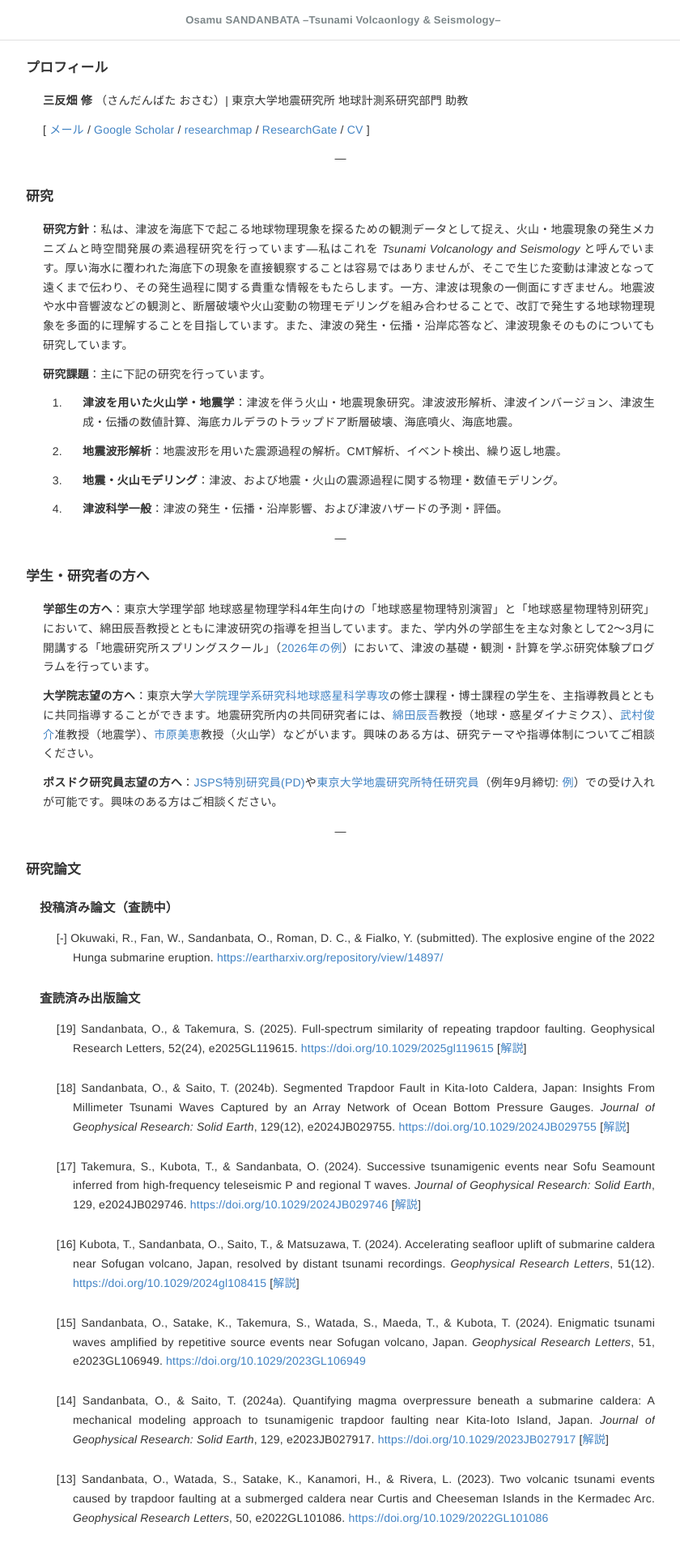
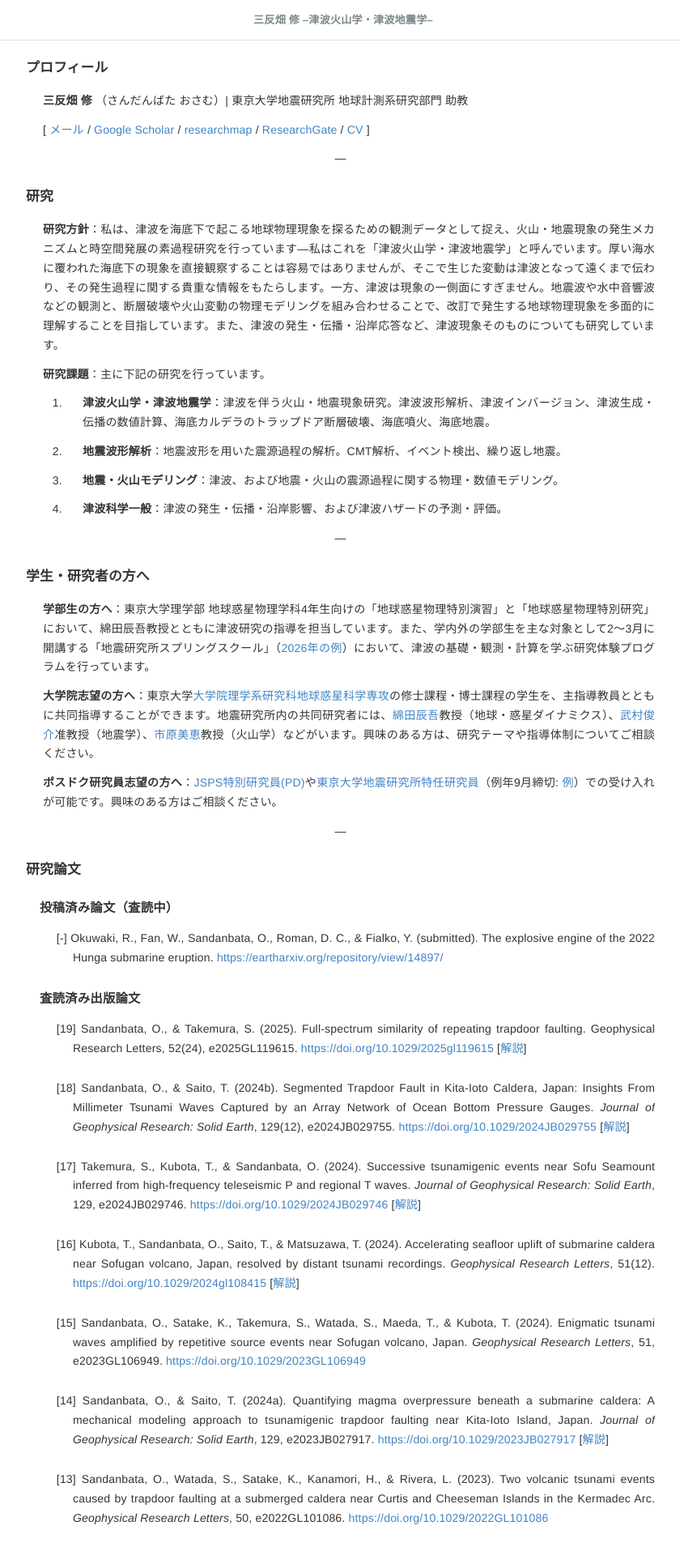
Before and after one commit to osandanbata/osandanbata.github.io, a Jekyll site: the page built from index.md, in a window 1280 px wide. Shown: the top 1915 px of the page at 81% size, without its empty margins (216-1056 px from the left). Built offline with Jekyll 4.4.1, drawn with Linux system fonts in a browser that asks for light colours.

Commit message:
Initial site for GitHub Pages_v3

```diff
--- a/index.md
+++ b/index.md
@@ -1,6 +1,6 @@
 ---
 layout: home
-title: Osamu SANDANBATA –Tsunami Volcaonlogy & Seismology–
+title: 三反畑 修 –津波火山学・津波地震学–
 permalink: /
 ---
 
@@ -18,11 +18,11 @@ permalink: /
 
 ## 研究
 
-**研究方針**：私は、津波を海底下で起こる地球物理現象を探るための観測データとして捉え、火山・地震現象の発生メカニズムと時空間発展の素過程研究を行っています—私はこれを *Tsunami Volcanology and Seismology* と呼んでいます。厚い海水に覆われた海底下の現象を直接観察することは容易ではありませんが、そこで生じた変動は津波となって遠くまで伝わり、その発生過程に関する貴重な情報をもたらします。一方、津波は現象の一側面にすぎません。地震波や水中音響波などの観測と、断層破壊や火山変動の物理モデリングを組み合わせることで、改訂で発生する地球物理現象を多面的に理解することを目指しています。また、津波の発生・伝播・沿岸応答など、津波現象そのものについても研究しています。
+**研究方針**：私は、津波を海底下で起こる地球物理現象を探るための観測データとして捉え、火山・地震現象の発生メカニズムと時空間発展の素過程研究を行っています—私はこれを「津波火山学・津波地震学」と呼んでいます。厚い海水に覆われた海底下の現象を直接観察することは容易ではありませんが、そこで生じた変動は津波となって遠くまで伝わり、その発生過程に関する貴重な情報をもたらします。一方、津波は現象の一側面にすぎません。地震波や水中音響波などの観測と、断層破壊や火山変動の物理モデリングを組み合わせることで、改訂で発生する地球物理現象を多面的に理解することを目指しています。また、津波の発生・伝播・沿岸応答など、津波現象そのものについても研究しています。
 
 **研究課題**：主に下記の研究を行っています。
 
-1. **津波を用いた火山学・地震学**：津波を伴う火山・地震現象研究。津波波形解析、津波インバージョン、津波生成・伝播の数値計算、海底カルデラのトラップドア断層破壊、海底噴火、海底地震。
+1. **津波火山学・津波地震学**：津波を伴う火山・地震現象研究。津波波形解析、津波インバージョン、津波生成・伝播の数値計算、海底カルデラのトラップドア断層破壊、海底噴火、海底地震。
 
 2. **地震波形解析**：地震波形を用いた震源過程の解析。CMT解析、イベント検出、繰り返し地震。
 
```
